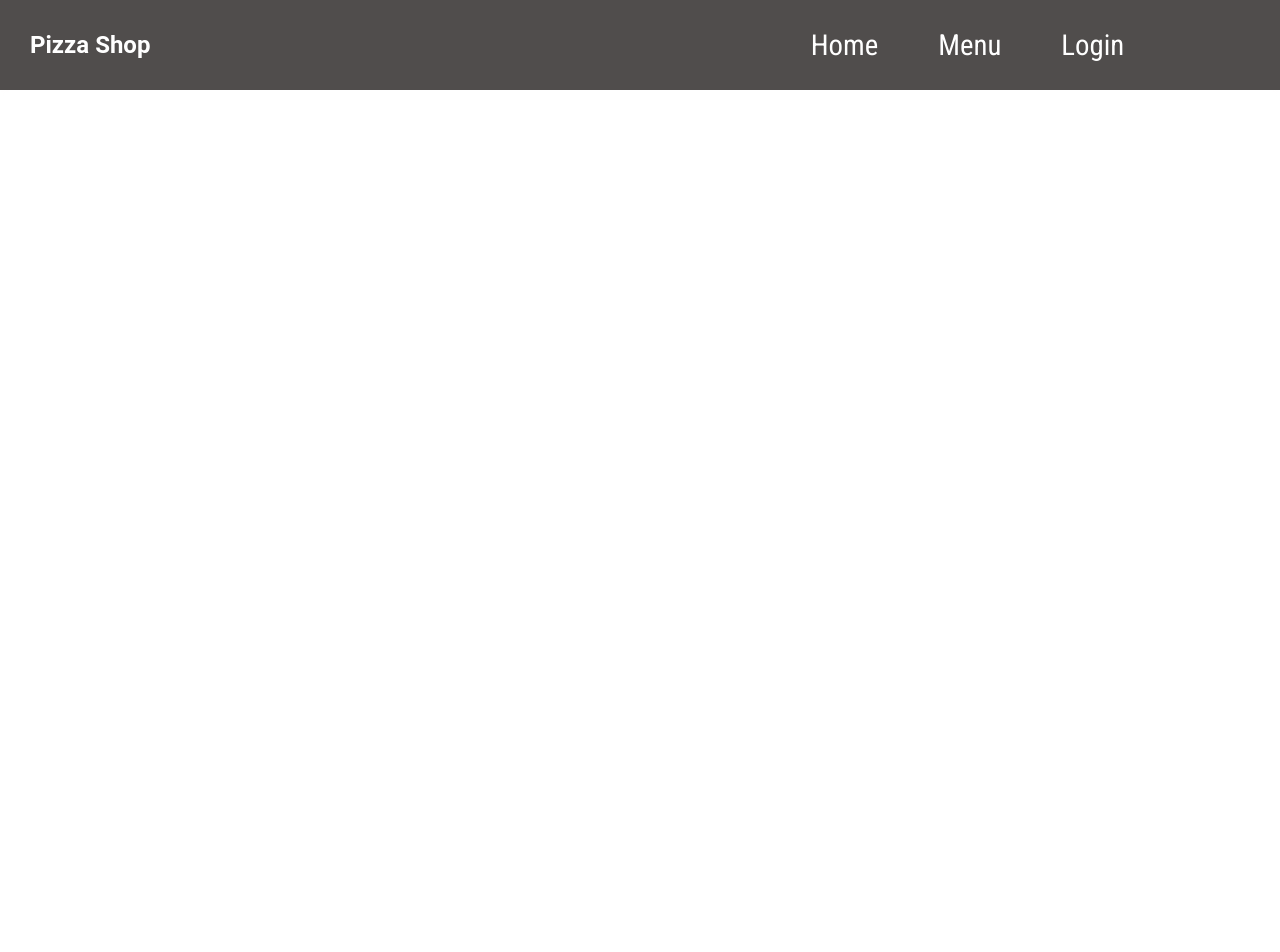
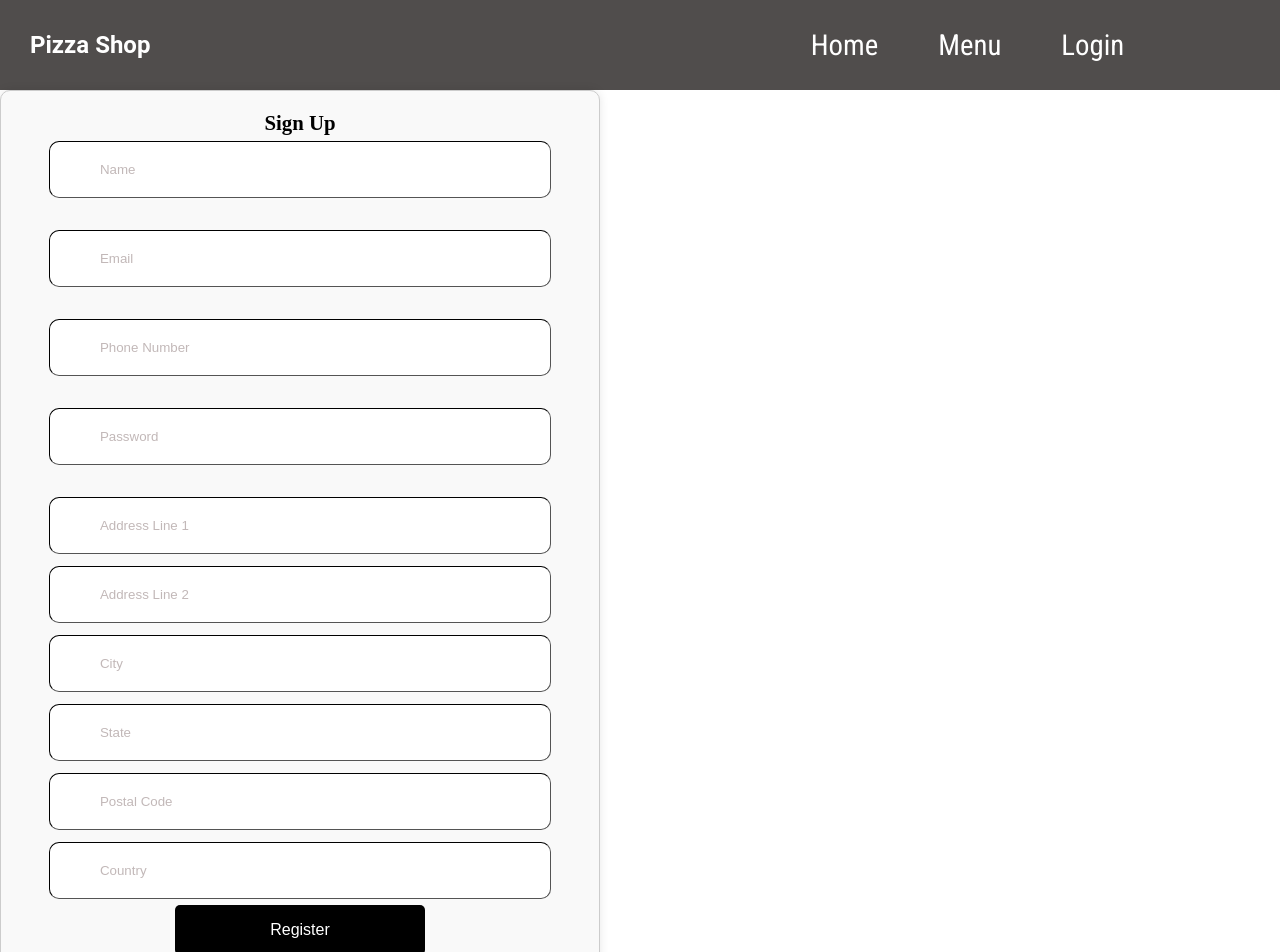
Before and after one commit to alinosratipour/pizza_project, a React (Vite) app in the folder front-end/: page /signup in a window 1280 px wide. Shown: the top 952 px of the page. Before the commit the page ends 800 px from the top, so only its background shows below. Built offline with nearby package versions, Linux system fonts and the light colour scheme; no server answers.

Commit message:
add draft signup page

```diff
--- a/front-end/src/App.tsx
+++ b/front-end/src/App.tsx
@@ -12,6 +12,7 @@ import Home from "./pages/Home/Home";
 import LoginForm from "./components/LogIn/LoginForm";
 import DashBoard from "./components/Dashboard/DashBoard";
 import ProtectedRoute from "./components/ProtectedRoute";
+import Signup from "./components/SignUp/Signup";
 function App() {
   return (
     <div className="App">
@@ -24,7 +25,7 @@ function App() {
               <Route path="/pizza-menu" element={<PizzaMenu />} />
               <Route path="/login" element={<LoginForm />} />
               <Route path="/dashboard" element={<DashBoard />} />
-              {/* <Route path="/login" element={<Navigate to="/dashboard" />} /> */}
+              <Route path="/signup" element={<Signup/>} />
               <Route
                 path="/dashboard"
                 element={<ProtectedRoute element={<DashBoard />} />}
--- a/front-end/src/components/LogIn/LoginForm.tsx
+++ b/front-end/src/components/LogIn/LoginForm.tsx
@@ -8,9 +8,8 @@ import Button from "../../components/UI-Liberary/Button/Button";
 import "./LoginForm.scss";
 
 const LoginForm: React.FC = () => {
-  const [loginUserMutation, { loading, error }] = useMutation<LoginUserResult>(
-    LOGIN_USER
-  );
+  const [loginUserMutation, { loading, error }] =
+    useMutation<LoginUserResult>(LOGIN_USER);
   const navigate = useNavigate();
 
   // Check if user is already logged in and redirect to dashboard
@@ -48,6 +47,7 @@ const LoginForm: React.FC = () => {
   return (
     <div className="loginContainer">
       <form onSubmit={handleSubmit} className="form">
+        Sign In
         <div className="email">
           <TextField
             type="email"
--- /dev/null
+++ b/front-end/src/components/SignUp/Signup.tsx
@@ -0,0 +1,203 @@
+import React, { useEffect } from "react";
+import { useMutation } from "@apollo/client";
+import { REGISTER_USER } from "../../queries/queries"; // Ensure you have this query defined
+import { useNavigate } from "react-router-dom";
+import { RegisterUserResult } from "../SharedTypes"; // Adjust this as per your actual type definition
+import TextField from "../../components/UI-Liberary/TextField/TextField";
+import Button from "../../components/UI-Liberary/Button/Button";
+import "./Signup.scss"; // Your CSS file for styling
+
+const Signup: React.FC = () => {
+  const [registerUserMutation, { loading, error }] =
+    useMutation<RegisterUserResult>(REGISTER_USER);
+  const navigate = useNavigate();
+
+  // Check if user is already logged in and redirect to dashboard
+  useEffect(() => {
+    const token = localStorage.getItem("token");
+    if (token) {
+      navigate("/dashboard");
+    }
+  }, [navigate]);
+
+  const handleSignup = async (
+    email: string,
+    password: string,
+    name: string,
+    phoneNumber: string,
+    address1: string,
+    address2: string,
+    city: string,
+    state: string,
+    postalCode: string,
+    country: string
+  ) => {
+    try {
+      const response = await registerUserMutation({
+        variables: {
+          email,
+          password,
+          name,
+          phoneNumber,
+          address1,
+          address2,
+          city,
+          state,
+          postalCode,
+          country,
+        },
+      });
+
+      if (response.data) {
+        localStorage.setItem("token", response.data.registerUser.token);
+        navigate("/dashboard");
+      } else {
+        throw new Error("No data returned from server");
+      }
+    } catch (error: any) {
+      console.error("Signup error:", error.message);
+    }
+  };
+
+  const handleSubmit = async (e: React.FormEvent<HTMLFormElement>) => {
+    e.preventDefault();
+    const formData = new FormData(e.currentTarget);
+    const email = formData.get("email") as string;
+    const password = formData.get("password") as string;
+    const name = formData.get("name") as string;
+    const phoneNumber = formData.get("phoneNumber") as string;
+    const address1 = formData.get("address1") as string;
+    const address2 = formData.get("address2") as string;
+    const city = formData.get("city") as string;
+    const state = formData.get("state") as string;
+    const postalCode = formData.get("postalCode") as string;
+    const country = formData.get("country") as string;
+
+    handleSignup(
+      email,
+      password,
+      name,
+      phoneNumber,
+      address1,
+      address2,
+      city,
+      state,
+      postalCode,
+      country
+    );
+  };
+
+  return (
+    <div className="signupContainer">
+    <form onSubmit={handleSubmit} className="form">
+      Sign Up
+      <div className="name">
+        <TextField
+          type="text"
+          name="name"
+          placeholder="Name"
+          inputSize="large"
+          borderWidth="1px"
+          required
+        />
+      </div>
+      <div className="email">
+        <TextField
+          type="email"
+          name="email"
+          placeholder="Email"
+          inputSize="large"
+          borderWidth="1px"
+          required
+        />
+      </div>
+      <div className="phoneNumber">
+        <TextField
+          type="text"
+          name="phoneNumber"
+          placeholder="Phone Number"
+          inputSize="large"
+          borderWidth="1px"
+          required
+        />
+      </div>
+      <div className="password">
+        <TextField
+          type="password"
+          name="password"
+          placeholder="Password"
+          inputSize="large"
+          borderWidth="1px"
+          required
+        />
+      </div>
+      <div className="address1">
+        <TextField
+          type="text"
+          name="address1"
+          placeholder="Address Line 1"
+          inputSize="large"
+          borderWidth="1px"
+          required
+        />
+      </div>
+      <div className="address2">
+        <TextField
+          type="text"
+          name="address2"
+          placeholder="Address Line 2"
+          inputSize="large"
+          borderWidth="1px"
+        />
+      </div>
+      <div className="city">
+        <TextField
+          type="text"
+          name="city"
+          placeholder="City"
+          inputSize="large"
+          borderWidth="1px"
+          required
+        />
+      </div>
+      <div className="state">
+        <TextField
+          type="text"
+          name="state"
+          placeholder="State"
+          inputSize="large"
+          borderWidth="1px"
+        />
+      </div>
+      <div className="postalCode">
+        <TextField
+          type="text"
+          name="postalCode"
+          placeholder="Postal Code"
+          inputSize="large"
+          borderWidth="1px"
+          required
+        />
+      </div>
+      <div className="country">
+        <TextField
+          type="text"
+          name="country"
+          placeholder="Country"
+          inputSize="large"
+          borderWidth="1px"
+          required
+        />
+      </div>
+      <Button size="lg" colorscheme="primary" type="submit">
+        Register
+      </Button>
+      {loading && <p>Loading...</p>}
+      {error && <p>Error: {error.message}</p>}
+    </form>
+  </div>
+
+  );
+};
+
+export default Signup;
--- a/front-end/src/queries/queries.ts
+++ b/front-end/src/queries/queries.ts
@@ -90,3 +90,45 @@ export const LOGIN_USER = gql`
     }
   }
 `;
+
+export const REGISTER_USER = gql`
+  mutation RegisterUser(
+    $email: String!
+    $name: String!
+    $password: String!
+    $phoneNumber: String!
+    $address1: String!
+    $address2: String!
+    $city: String!
+    $state: String
+    $postalCode: String!
+    $country: String!
+  ) {
+    registerUser(
+      email: $email
+      name: $name
+      password: $password
+      phoneNumber: $phoneNumber
+      address1: $address1
+      address2: $address2
+      city: $city
+      state: $state
+      postalCode: $postalCode
+      country: $country
+    ) {
+      id
+      email
+      name
+      addresses {
+        id
+        address1
+        address2
+        city
+        state
+        phoneNumber
+        postalCode
+        country
+      }
+    }
+  }
+`;
```
Also changed, not shown: front-end/src/components/SharedTypes.ts (+24 -3 lines), front-end/src/components/SignUp/Signup.scss (added).
